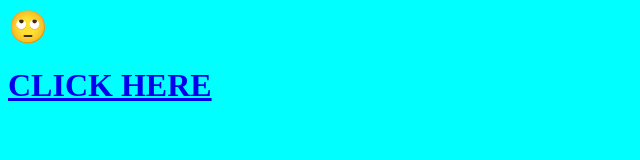
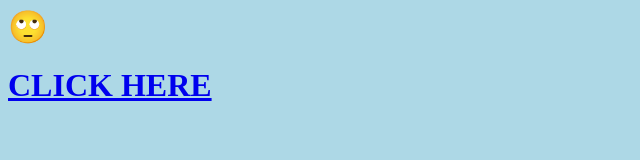
Before and after one commit to p32020092/muf_stuffs, a plain HTML site: page index.html in a window 1280 px wide. Shown: the whole page, without its empty margins (0-640 px from the left). Drawn offline with Linux system fonts and the light colour scheme.

Commit message:
Update index.html

```diff
--- a/index.html
+++ b/index.html
@@ -2,7 +2,7 @@
   <head>
     <title>For Muffin</title>
   </head>
-  <body style="background-color: cyan;">
+  <body style="background-color: lightblue;">
     <h1>🙄</h1>
     <a
         href="bleh-cat-blehh.gif" title="moti click karo">
```
